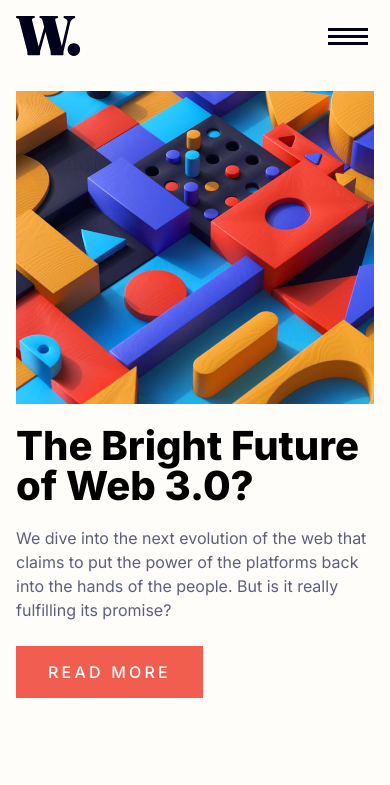
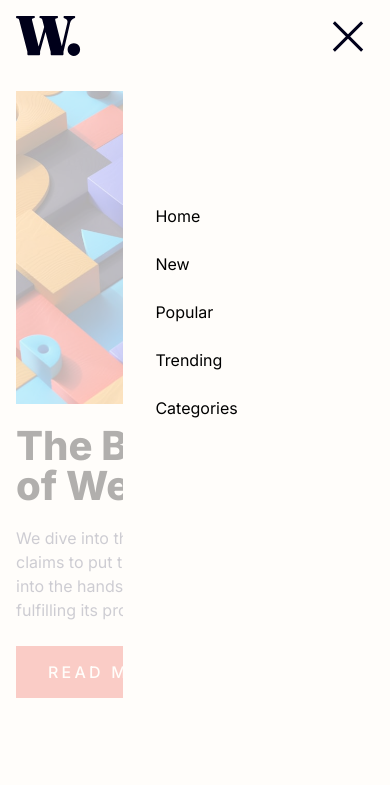
Before and after one commit to Kam-Mivehchi/news-homepage-main, a plain HTML site: page index.html in a window 390 px wide. Both pictures are taken after a click on the button 348 px from the left and 37 px from the top of the page. Shown: the top 785 px of the page. Drawn offline with Linux system fonts and the light colour scheme.

Commit message:
fix desktop button and add sidebar

```diff
--- a/assets/css/style.css
+++ b/assets/css/style.css
@@ -10,8 +10,8 @@
 }
 
 * {
+   font-family: Inter, Tahoma, Geneva, Verdana, sans-serif;
    box-sizing: border-box;
-   font-family: Inter, Tahoma, Geneva, Verdana, sans-serif
 }
 
 body {
@@ -36,16 +36,42 @@ header {
    display: flex;
    justify-content: space-between;
    align-items: center;
+   position: relative;
 }
 
 button {
    background-color: transparent;
    border: none;
+
+}
+
+ul button {
+   position: fixed;
+   top: 1.5em;
+   right: 1.5em;
 }
 
 /* hidden desktop styles */
 ul {
    display: none;
+   background: var(--off-white);
+
+   position: absolute;
+   z-index: 10;
+   top: 0;
+   right: 0;
+   width: 70%;
+   height: 100vh;
+   padding: 10em 1em;
+   transition: all 0.5s ease;
+}
+
+
+
+li {
+   margin: 2em 1em;
+   font-weight: 400;
+   font-family: Inter, Tahoma, Geneva, Verdana, sans-serif
 }
 
 
@@ -163,7 +189,7 @@ footer a {
    color: hsl(228, 45%, 44%);
 }
 
-@media (min-width: 900px) {
+@media (min-width: 1440px) {
    body {
       max-width: 70%;
       margin: 0 auto;
@@ -202,10 +228,10 @@ footer a {
 
    #hero button {
       grid-column: 2/span 1;
-      grid-row: 3/span 1;
-      max-width: 75%;
+
+      max-width: 50%;
       font-size: .87em;
-      padding: 0 1em;
+      padding: 1em;
 
    }
 
@@ -222,6 +248,7 @@ footer a {
    #top3 {
       display: grid;
       grid-template-columns: repeat(3, 1fr);
+      gap: 1em;
 
    }
 
--- a/index.html
+++ b/index.html
@@ -18,8 +18,10 @@
   <header>
     <a href="/"><img src="./assets/images/logo.svg" alt="logo"></a>
     <nav>
-      <button><img src="./assets/images/icon-menu.svg" alt=""></button>
+      <button class="open"><img src="./assets/images/icon-menu.svg" alt=""></button>
       <ul>
+        <button class="close"><img src="./assets/images/icon-menu-close.svg" alt=""></button>
+
         <li>
           Home
         </li>
@@ -120,11 +122,27 @@
 
 
     </section>
+    <footer>
+      Challenge by <a href="https://www.frontendmentor.io?ref=challenge" target="_blank">Frontend Mentor</a>.
+      Coded by <a href="https://www.kamyarmivehchi.com">Kamyar Mivehchi</a>.
+    </footer>
   </main>
-  <footer>
-    Challenge by <a href="https://www.frontendmentor.io?ref=challenge" target="_blank">Frontend Mentor</a>.
-    Coded by <a href="https://www.kamyarmivehchi.com">Kamyar Mivehchi</a>.
-  </footer>
+
+  <script>
+    let sidebar = document.querySelector('ul')
+    document.querySelector('.open').addEventListener('click', (e) => {
+      console.log(e)
+      sidebar.style.display = 'block'
+      document.querySelector('main').style.opacity = '30%'
+
+    })
+    document.querySelector('.close').addEventListener('click', (e) => {
+      console.log(e)
+      sidebar.style.display = 'none'
+      document.querySelector('main').style.opacity = '100%'
+
+    })
+  </script>
 </body>
 
 </html>
```
